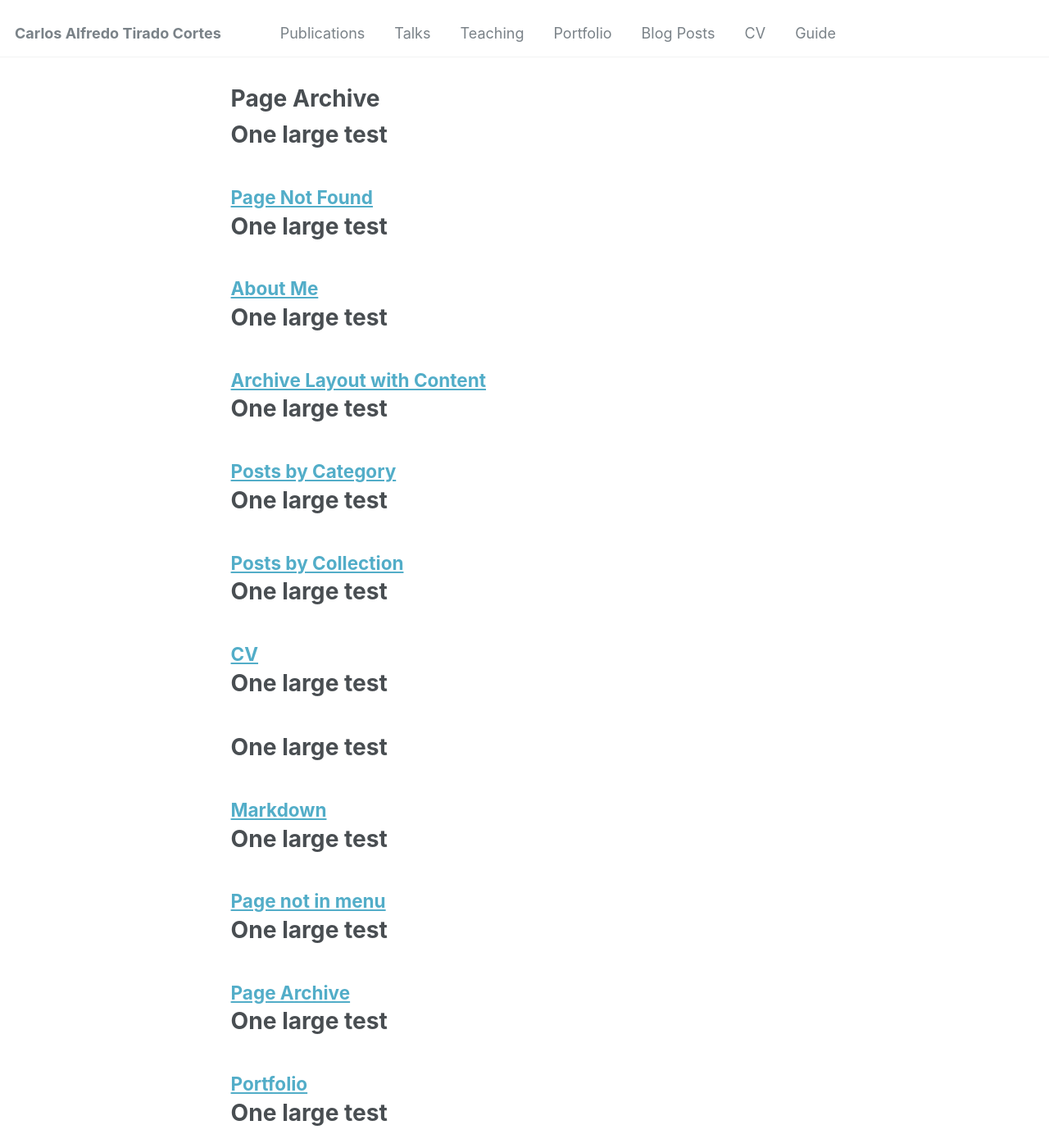
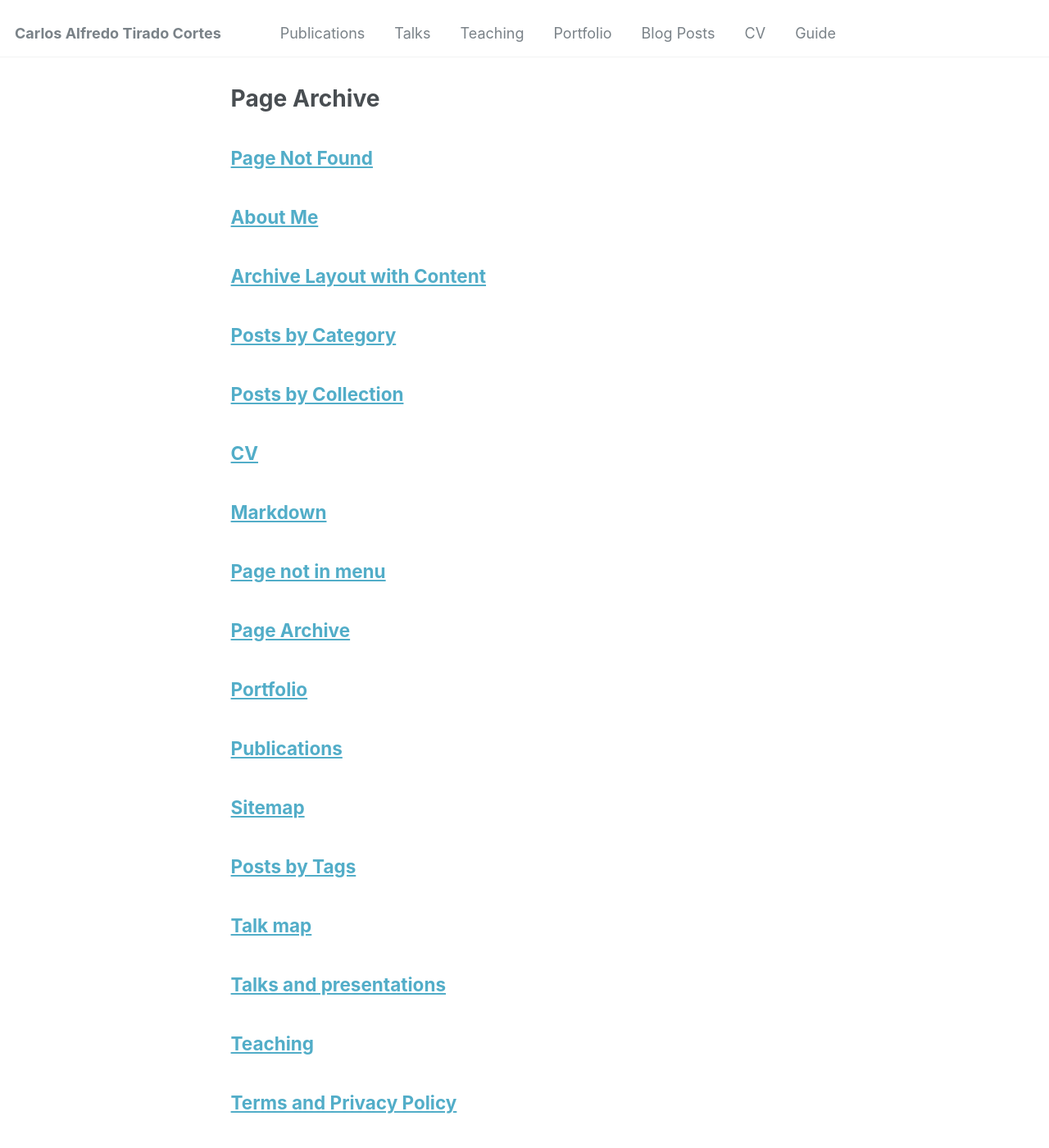
Before and after one commit to catiradocortes/catiradocortes.github.io, a Jekyll site: the page built from _pages/page-archive.html, in a window 1280 px wide and 1400 px high. Shown: the whole window at 82% size. Built offline with Jekyll 4.4.1, drawn with Linux system fonts in a browser that asks for light colours; some of the changed text lies outside the part shown.

Commit message:
Update archive-single.html

```diff
--- a/_includes/archive-single.html
+++ b/_includes/archive-single.html
@@ -14,8 +14,6 @@
 
 
 <div class="{{ include.type | default: "list" }}__item">
-  <h1> {{ include.type, site.teaser }} One large test</h1>
-
   <article class="archive__item" itemscope itemtype="http://schema.org/CreativeWork">
     {% if include.type == "grid" and teaser %}
       <div class="archive__item-teaser">
```
Also changed, not shown: other parts of _includes/archive-single.html (+0 -1 lines).
